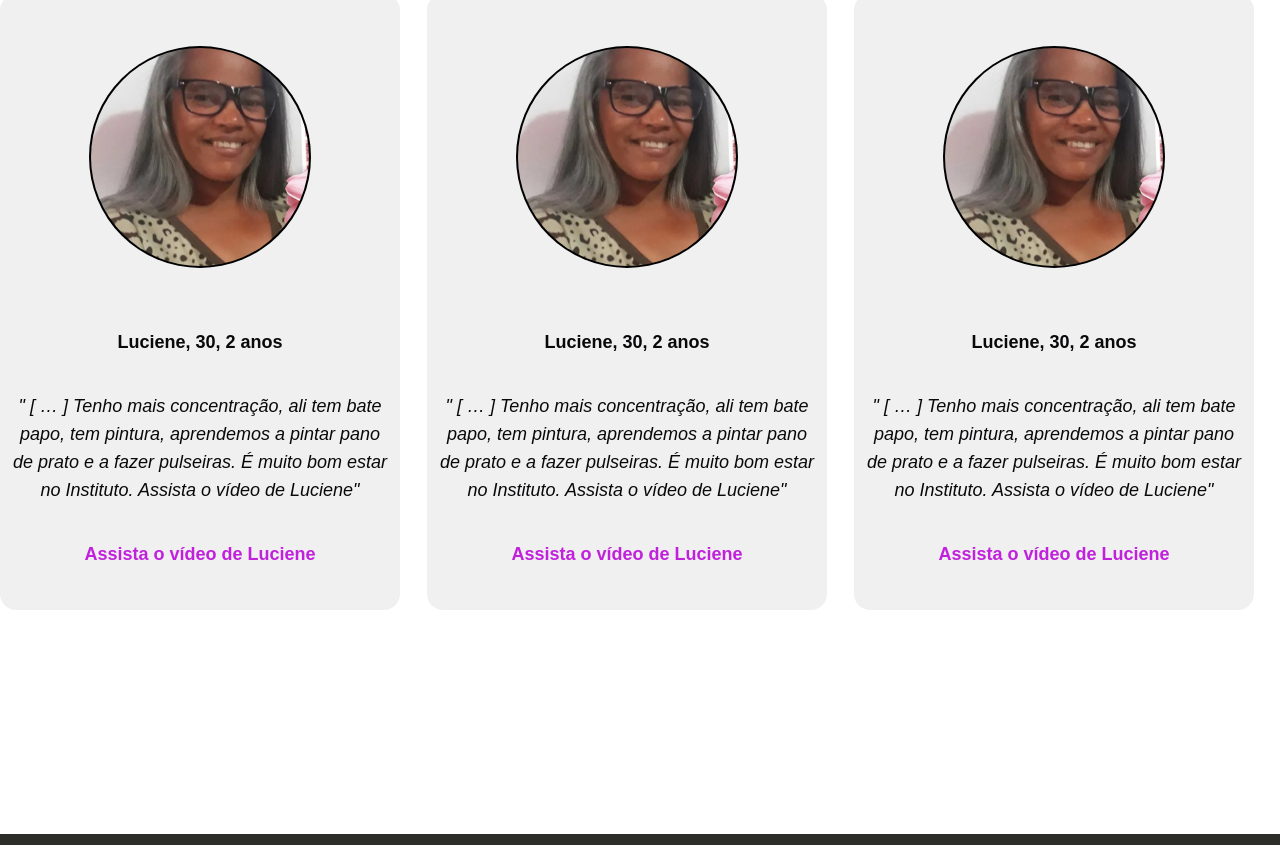
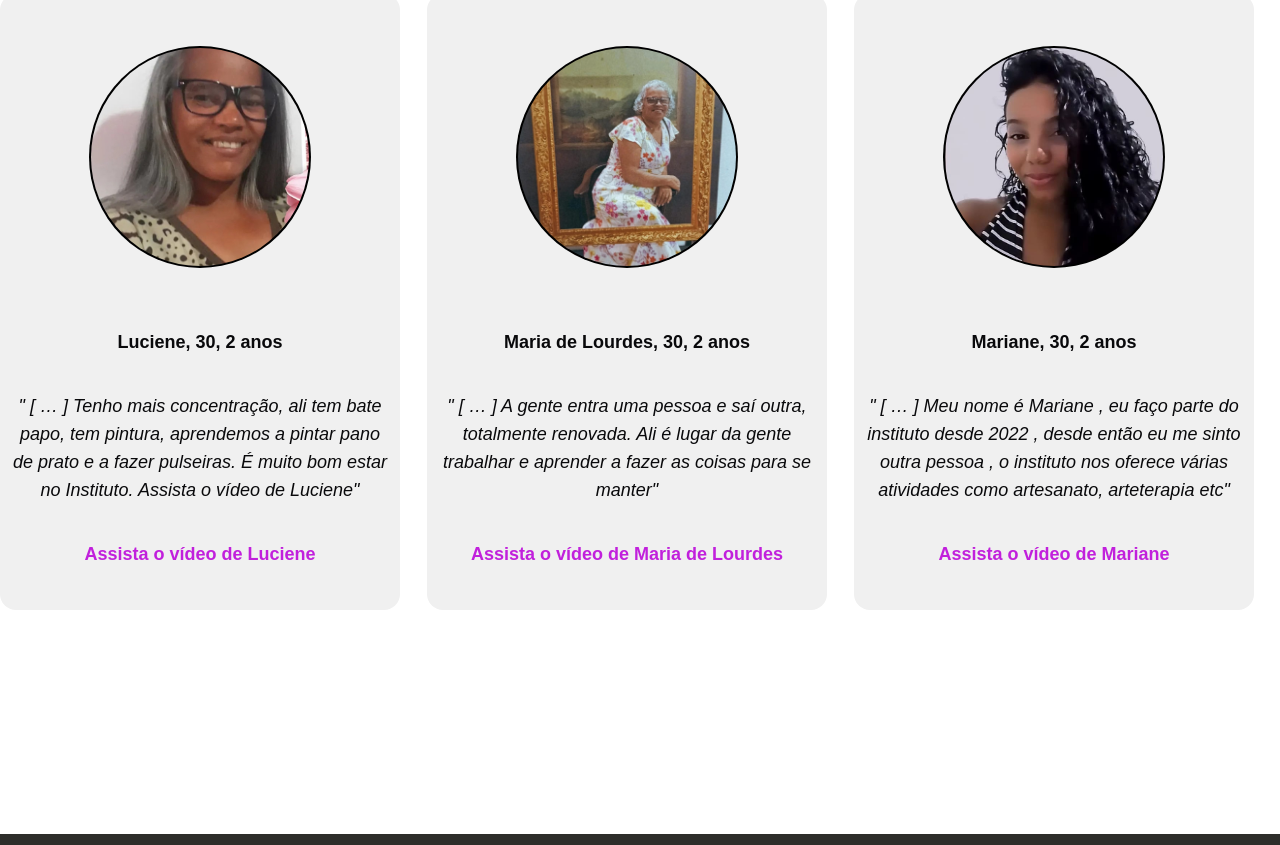
Before and after one commit to claudiojas/immu, a Next.js app: page / in a window 1280 px wide. Shown: the part 2156-3001 px from the top of the page. Built offline with nearby package versions, Linux system fonts and the light colour scheme; no server answers; a web font is replaced by a local one.

Commit message:
feat: conclui o componente de CardTestimonials

```diff
--- a/app/data/testimonials.ts
+++ b/app/data/testimonials.ts
@@ -1,9 +1,11 @@
-import imageTestimonialExemple from "../../assets/testimonial/Luciene Foto.jpg";
+import LucileneFoto from "../../assets/testimonial/Luciene Foto.jpg";
+import MLurdesFoto from "../../assets/testimonial/Maria de Lurdes Foto.jpg";
+import MarianeFoto from "../../assets/testimonial/Mariane Foto.jpg";
 
 
 export const dataTestimonial = [
     {
-      imageTestimonial: imageTestimonialExemple,
+      imageTestimonial: LucileneFoto,
       testimonial:
         `Tenho mais concentração, ali tem bate papo, tem pintura,
         aprendemos a pintar pano de prato e a fazer pulseiras.
@@ -14,24 +16,22 @@ export const dataTestimonial = [
       duration: "2 anos",
     },
     {
-      imageTestimonial: imageTestimonialExemple,
+      imageTestimonial: MLurdesFoto,
       testimonial:
-        `Tenho mais concentração, ali tem bate papo, tem pintura,
-        aprendemos a pintar pano de prato e a fazer pulseiras.
-        É muito bom estar no Instituto. Assista o vídeo de Luciene`,
-      infoTestimonial: "Assista o vídeo de Luciene",
-      name: "Luciene",
+        `A gente entra uma pessoa e saí outra, totalmente renovada.
+        Ali é lugar da gente trabalhar e aprender a fazer as coisas para se manter`,
+      infoTestimonial: "Assista o vídeo de Maria de Lourdes",
+      name: "Maria de Lourdes",
       age: "30",
       duration: "2 anos",
     },
     {
-      imageTestimonial: imageTestimonialExemple,
+      imageTestimonial: MarianeFoto,
       testimonial:
-        `Tenho mais concentração, ali tem bate papo, tem pintura,
-        aprendemos a pintar pano de prato e a fazer pulseiras.
-        É muito bom estar no Instituto. Assista o vídeo de Luciene`,
-      infoTestimonial: "Assista o vídeo de Luciene",
-      name: "Luciene",
+        `Meu nome é Mariane , eu faço parte do instituto desde 2022 ,
+        desde então eu me sinto outra pessoa , o instituto nos oferece várias atividades como artesanato, arteterapia etc`,
+      infoTestimonial: "Assista o vídeo de Mariane",
+      name: "Mariane",
       age: "30",
       duration: "2 anos",
     },
--- a/components/CardTestimonials/index.tsx
+++ b/components/CardTestimonials/index.tsx
@@ -1,4 +1,5 @@
 import Image, { StaticImageData } from "next/image";
+import Link from "next/link";
 
 interface ICardTestimoniasPropa {
   testimonial: string;
@@ -36,7 +37,7 @@ export default function CardTestimonials({
         <p className="max-w-full w-[378px] text-lg italic font-medium">
           &quot; &#91; &hellip; &#93; {testimonial}&quot;
         </p>
-        <a className="text-textViolet font-semibold text-lg">{infoTestimonial}</a>
+        <Link className="text-textViolet font-semibold text-lg cursor-pointer hover:opacity-85" href={""}>{infoTestimonial}</Link>
       </span>
     </div>
   );
```
Also changed, not shown: assets/testimonial/Maria de Lurdes Foto.jpg (added), assets/testimonial/Mariane Foto.jpg (added).
